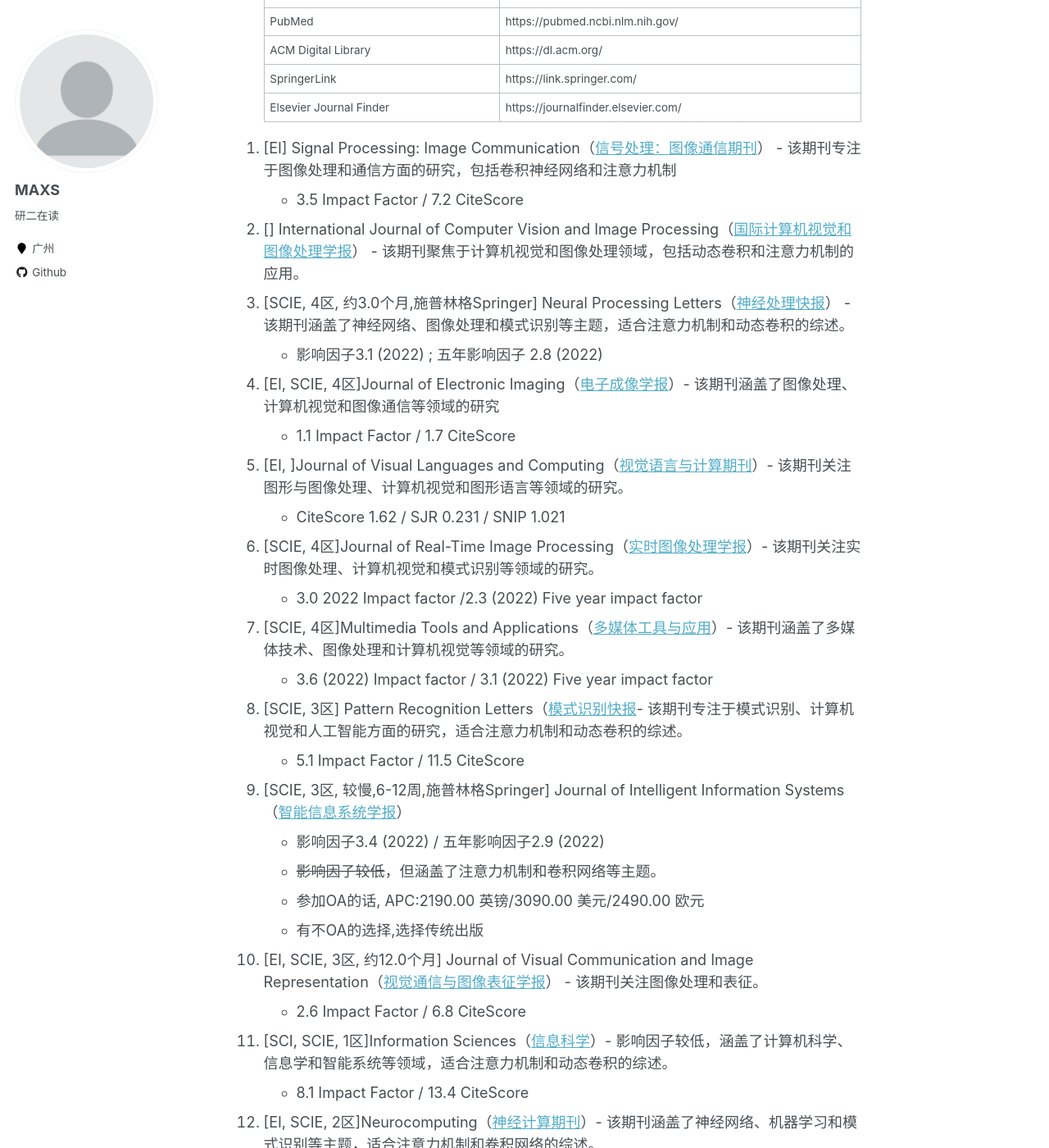
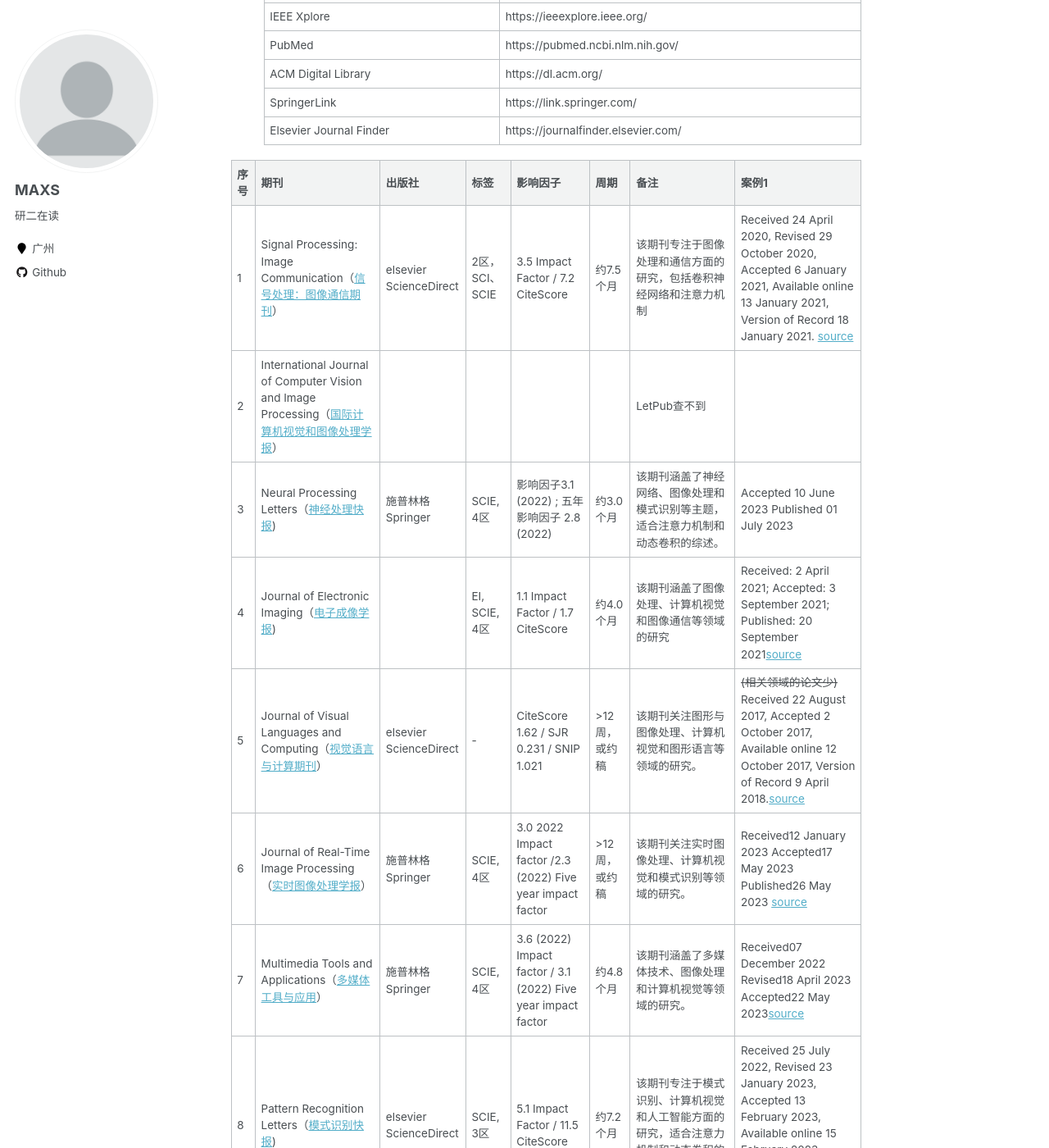
Before and after one commit to hsienshaun/hsienshaun.github.io, a Jekyll site: the page built from _posts/2023-07-07-blog-post14.md, in a window 1280 px wide and 1400 px high, scrolled down 630 px. Shown: the whole window at 82% size. Built offline with Jekyll 4.4.1, drawn with Linux system fonts in a browser that asks for light colours; some of the changed text lies outside the part shown.

Commit message:
update post14

```diff
--- a/_posts/2023-07-07-blog-post14.md
+++ b/_posts/2023-07-07-blog-post14.md
@@ -9,7 +9,9 @@ tags:
 
 Tools:
 * [最新SCI期刊查询及投稿分析系统](http://www.letpub.com.cn/index.php?page=journalapp&fieldtag=&firstletter=E), [必应](www.bing.com), [ChatGPT](https://chat.openai.com/), ...
+
 * 扫盲贴:[【名词解释】SCI、EI、核心期刊的区别 - 半岛杂货铺的文章 - 知乎](https://zhuanlan.zhihu.com/p/57932081)
+
 * 以下是一些常用的期刊官方网站和索引数据库查询工具，可供参考：<br />
 
     | 名称                     | 网址                                |
@@ -23,39 +25,17 @@ Tools:
     | SpringerLink             | https://link.springer.com/          |
     | Elsevier Journal Finder  | https://journalfinder.elsevier.com/ |
 
-
-1. [EI] Signal Processing: Image Communication（[信号处理：图像通信期刊](https://www.sciencedirect.com/journal/signal-processing-image-communication)） - 该期刊专注于图像处理和通信方面的研究，包括卷积神经网络和注意力机制
-   * 3.5 Impact Factor / 7.2 CiteScore
-
-2. [] International Journal of Computer Vision and Image Processing（[国际计算机视觉和图像处理学报](https://www.igi-global.com/journal/international-journal-computer-vision-image/1181#indices)） - 该期刊聚焦于计算机视觉和图像处理领域，包括动态卷积和注意力机制的应用。
-3. [SCIE, 4区, 约3.0个月,施普林格Springer] Neural Processing Letters（[神经处理快报](https://www.springer.com/journal/11063/)） - 该期刊涵盖了神经网络、图像处理和模式识别等主题，适合注意力机制和动态卷积的综述。
-   * 影响因子3.1 (2022) ; 五年影响因子 2.8 (2022)
-
-4. [EI, SCIE, 4区]Journal of Electronic Imaging（[电子成像学报](https://www.spiedigitallibrary.org/journals/journal-of-electronic-imaging/scope-and-details#navBarAnchor)）- 该期刊涵盖了图像处理、计算机视觉和图像通信等领域的研究
-   * 1.1 Impact Factor / 1.7 CiteScore
-
-5. [EI, ]Journal of Visual Languages and Computing（[视觉语言与计算期刊](https://www.sciencedirect.com/journal/journal-of-visual-languages-and-computing)）- 该期刊关注图形与图像处理、计算机视觉和图形语言等领域的研究。
-   * CiteScore 1.62 / SJR 0.231	/ SNIP 1.021
-
-6. [SCIE, 4区]Journal of Real-Time Image Processing（[实时图像处理学报](https://www.springer.com/journal/11554/?utm_medium=display&utm_source=letpub&utm_content=text_link&utm_term=null&utm_campaign=MPSR_11554_AWA1_CN_CNPL_letpb_mp)）- 该期刊关注实时图像处理、计算机视觉和模式识别等领域的研究。
-    * 3.0 2022 Impact factor /2.3 (2022) Five year impact factor
-
-7. [SCIE, 4区]Multimedia Tools and Applications（[多媒体工具与应用](https://www.springer.com/journal/11042/?utm_medium=display&utm_source=letpub&utm_content=text_link&utm_term=null&utm_campaign=MPSR_11042_AWA1_CN_CNPL_letpb_mp)）- 该期刊涵盖了多媒体技术、图像处理和计算机视觉等领域的研究。
-   * 3.6 (2022) Impact factor / 3.1 (2022) Five year impact factor
-
-8. [SCIE, 3区] Pattern Recognition Letters（[模式识别快报](https://www.sciencedirect.com/journal/pattern-recognition-letters)- 该期刊专注于模式识别、计算机视觉和人工智能方面的研究，适合注意力机制和动态卷积的综述。
-    * 5.1 Impact Factor / 11.5 CiteScore
-
-9. [SCIE, 3区, 较慢,6-12周,施普林格Springer] Journal of Intelligent Information Systems（[智能信息系统学报](https://www.springer.com/journal/10844/how-to-publish-with-us?https://springer.public.springernature.app/link/publish-a-book&gclid=Cj0KCQjw756lBhDMARIsAEI0AgnYO0IPuX6-d_5DJpJJcoC3v99lMVzvfOeJPQCjR4lgPXsj4b8U4ncaAriIEALw_wcB)）
-   * 影响因子3.4 (2022) / 五年影响因子2.9 (2022)
-   * ~~影响因子较低~~，但涵盖了注意力机制和卷积网络等主题。
-   * 参加OA的话, APC:2190.00 英镑/3090.00 美元/2490.00 欧元
-   * 有不OA的选择,选择传统出版
-10. [EI, SCIE, 3区, 约12.0个月] Journal of Visual Communication and Image Representation（[视觉通信与图像表征学报](https://www.sciencedirect.com/journal/journal-of-visual-communication-and-image-representation)） - 该期刊关注图像处理和表征。
-    * 2.6 Impact Factor / 6.8 CiteScore
-
-11. [SCI, SCIE, 1区]Information Sciences（[信息科学](https://www.sciencedirect.com/journal/information-sciences)）- 影响因子较低，涵盖了计算机科学、信息学和智能系统等领域，适合注意力机制和动态卷积的综述。
-    * 8.1 Impact Factor / 13.4 CiteScore
-
-12. [EI, SCIE, 2区]Neurocomputing（[神经计算期刊](https://www.sciencedirect.com/journal/neurocomputing)）- 该期刊涵盖了神经网络、机器学习和模式识别等主题，适合注意力机制和卷积网络的综述。
-    * 6 Impact Factor / 10.8 CiteScore
+| 序号 | 期刊                                                         | 出版社                      | 标签               | 影响因子                                                     | 周期           | 备注                                                         | 案例1                                                        |
+| ---- | ------------------------------------------------------------ | --------------------------- | ------------------ | ------------------------------------------------------------ | -------------- | ------------------------------------------------------------ | ------------------------------------------------------------ |
+| 1    | Signal Processing: Image Communication（[信号处理：图像通信期刊](https://www.sciencedirect.com/journal/signal-processing-image-communication)） | elsevier<br />ScienceDirect | 2区，SCI、SCIE     | 3.5 Impact Factor / 7.2 CiteScore                            | 约7.5个月      | 该期刊专注于图像处理和通信方面的研究，包括卷积神经网络和注意力机制 | Received 24 April 2020, Revised 29 October 2020, Accepted 6 January 2021, Available online 13 January 2021, Version of Record 18 January 2021. [source](https://www.sciencedirect.com/science/article/pii/S0923596521000047) |
+| 2    | International Journal of Computer Vision and Image Processing（[国际计算机视觉和图像处理学报](https://www.igi-global.com/journal/international-journal-computer-vision-image/1181#indices)） |                             |                    |                                                              |                | LetPub查不到                                                 |                                                              |
+| 3    | Neural Processing Letters（[神经处理快报](https://www.springer.com/journal/11063/)) | 施普林格Springer            | SCIE, 4区          | 影响因子3.1 (2022) ; 五年影响因子 2.8 (2022)                 | 约3.0个月      | 该期刊涵盖了神经网络、图像处理和模式识别等主题，适合注意力机制和动态卷积的综述。 | Accepted 10 June 2023 Published 01 July 2023                 |
+| 4    | Journal of Electronic Imaging（[电子成像学报](https://www.spiedigitallibrary.org/journals/journal-of-electronic-imaging/scope-and-details#navBarAnchor)) |                             | EI, SCIE, 4区      | 1.1 Impact Factor / 1.7 CiteScore                            | 约4.0个月      | 该期刊涵盖了图像处理、计算机视觉和图像通信等领域的研究       | Received: 2 April 2021; Accepted: 3 September 2021; Published: 20 September 2021[source](https://www.spiedigitallibrary.org/journals/journal-of-electronic-imaging/volume-30/issue-5/050901/Review-of-white-box-methods-for-explanations-of-convolutional-neural/10.1117/1.JEI.30.5.050901.full?tab=ArticleLink) |
+| 5    | Journal of Visual Languages and Computing（[视觉语言与计算期刊](https://www.sciencedirect.com/journal/journal-of-visual-languages-and-computing)） | elsevier<br />ScienceDirect | -                  | CiteScore 1.62 / SJR 0.231	/ SNIP 1.021                   | \>12周，或约稿 | 该期刊关注图形与图像处理、计算机视觉和图形语言等领域的研究。 | ~~(相关领域的论文少)~~<br />Received 22 August 2017, Accepted 2 October 2017, Available online 12 October 2017, Version of Record 9 April 2018.[source](https://www.sciencedirect.com/science/article/abs/pii/S1045926X17301805) |
+| 6    | Journal of Real-Time Image Processing（[实时图像处理学报](https://www.springer.com/journal/11554/?utm_medium=display&utm_source=letpub&utm_content=text_link&utm_term=null&utm_campaign=MPSR_11554_AWA1_CN_CNPL_letpb_mp)） | 施普林格Springer            | SCIE, 4区          | 3.0 2022 Impact factor /2.3 (2022) Five year impact factor   | \>12周，或约稿 | 该期刊关注实时图像处理、计算机视觉和模式识别等领域的研究。   | Received12 January 2023 Accepted17 May 2023 Published26 May 2023 [source](https://link.springer.com/article/10.1007/s11554-023-01322-7) |
+| 7    | Multimedia Tools and Applications（[多媒体工具与应用](https://www.springer.com/journal/11042/?utm_medium=display&utm_source=letpub&utm_content=text_link&utm_term=null&utm_campaign=MPSR_11042_AWA1_CN_CNPL_letpb_mp)） | 施普林格Springer            | SCIE, 4区          | 3.6 (2022) Impact factor / 3.1 (2022) Five year impact factor | 约4.8个月      | 该期刊涵盖了多媒体技术、图像处理和计算机视觉等领域的研究。   | Received07 December 2022 Revised18 April 2023 Accepted22 May 2023[source](https://link.springer.com/article/10.1007/s11042-023-15913-w#article-info) |
+| 8    | Pattern Recognition Letters（[模式识别快报](https://www.sciencedirect.com/journal/pattern-recognition-letters)) | elsevier<br />ScienceDirect | SCIE, 3区          | 5.1 Impact Factor / 11.5 CiteScore                           | 约7.2个月      | 该期刊专注于模式识别、计算机视觉和人工智能方面的研究，适合注意力机制和动态卷积的综述。 | Received 25 July 2022, Revised 23 January 2023, Accepted 13 February 2023, Available online 15 February 2023, Version of Record 26 February 2023.[source](https://www.sciencedirect.com/science/article/abs/pii/S0167865523000430) |
+| 9    | Journal of Intelligent Information Systems（[智能信息系统学报](https://www.springer.com/journal/10844/how-to-publish-with-us?https://springer.public.springernature.app/link/publish-a-book&gclid=Cj0KCQjw756lBhDMARIsAEI0AgnYO0IPuX6-d_5DJpJJcoC3v99lMVzvfOeJPQCjR4lgPXsj4b8U4ncaAriIEALw_wcB)） | 施普林格Springer            | SCIE, 3区, 6-12周, | 影响因子3.4 (2022) / 五年影响因子2.9 (2022)                  | 较慢,6-12周    | 参加OA的话, APC:2190.00 英镑/3090.00 美元/2490.00 欧元 <br />有不OA的选择,选择传统出版 | Received26 February 2023 Revised08 May 2023 Accepted09 May 2023 Published04 July 2023[source](https://link.springer.com/article/10.1007/s10844-023-00797-x#article-info) |
+| 10   | Journal of Visual Communication and Image Representation（[视觉通信与图像表征学报](https://www.sciencedirect.com/journal/journal-of-visual-communication-and-image-representation)） | elsevier<br />ScienceDirect | EI, SCIE, 3区      | 2.6 Impact Factor / 6.8 CiteScore                            | 约12.0个月     | 该期刊关注图像处理和表征。                                   | Received 23 June 2022, Revised 10 November 2022, Accepted 19 November 2022, Available online 24 November 2022, Version of Record 5 December 2022.[source](https://www.sciencedirect.com/science/article/pii/S1047320322002280) |
+| 11   | Information Sciences（[信息科学](https://www.sciencedirect.com/journal/information-sciences)） | elsevier<br />ScienceDirect | SCI, SCIE, 1区     | 8.1 Impact Factor / 13.4 CiteScore                           | 约10.8个月     | 影响因子较低，涵盖了计算机科学、信息学和智能系统等领域，适合注意力机制和动态卷积的综述。 | (没有卷积的综述论文)Received 15 August 2013, Revised 28 November 2014, Accepted 4 December 2014, Available online 24 December 2014.[source](https://www.sciencedirect.com/science/article/abs/pii/S0020025514011542) |
+| 12   | Neurocomputing（[神经计算期刊](https://www.sciencedirect.com/journal/neurocomputing)） | elsevier<br />ScienceDirect | EI, SCIE, 2区      | 6 Impact Factor / 10.8 CiteScore                             | 约5.7个月      | 该期刊涵盖了神经网络、机器学习和模式识别等主题，适合注意力机制和卷积网络的综述。 | Received 31 August 2020, Revised 28 January 2021, Accepted 3 March 2021, Available online 18 June 2021, Version of Record 24 September 2021. [source](https://www.sciencedirect.com/science/article/abs/pii/S0925231221009632) |
```
Also changed, not shown: other parts of _posts/2023-07-07-blog-post14.md (+1 -1 lines).
